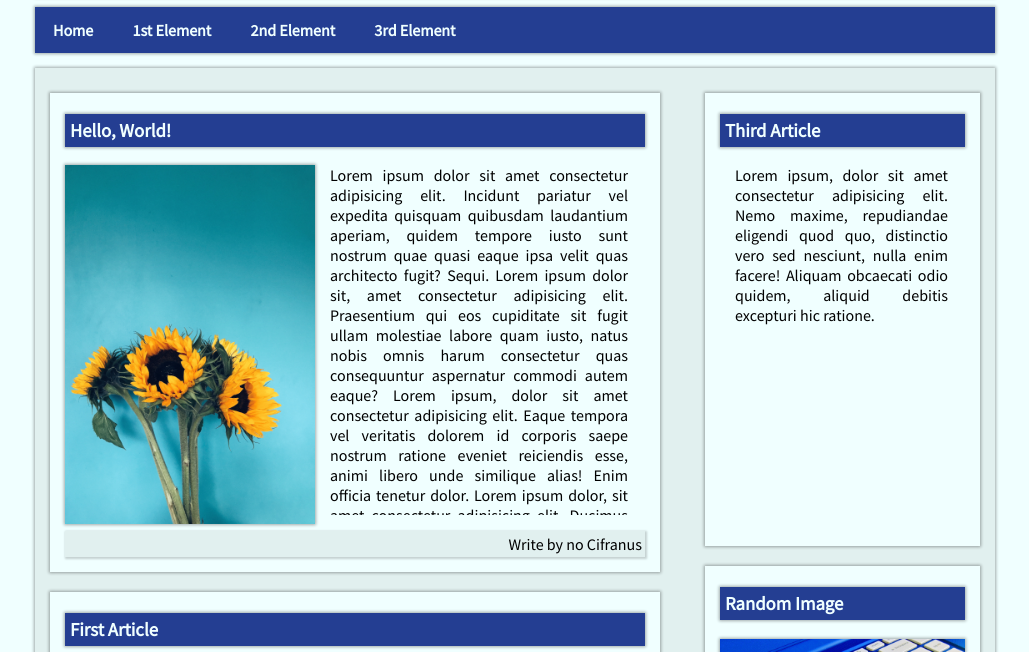
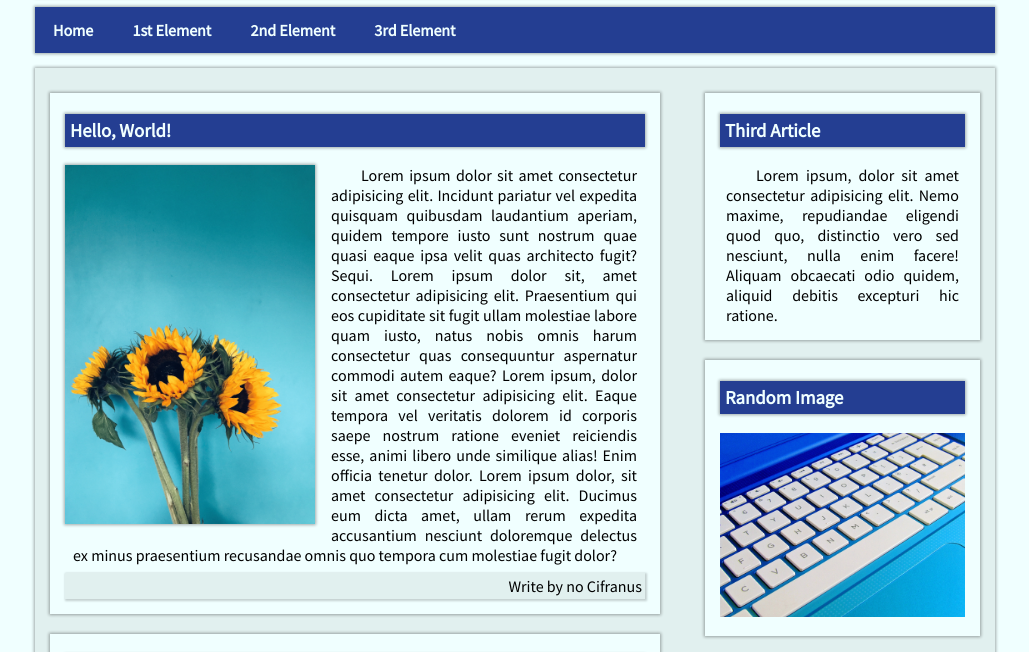
Before and after one commit to valerio-figueira/lapis-lazuli-page, a plain HTML site: page index.html in a window 1280 px wide. Shown: the part 69-721 px from the top of the page, without its empty margins (125-1154 px from the left). Drawn offline with nearby package versions, Linux system fonts and the light colour scheme.

Commit message:
updating files

```diff
--- a/index.html
+++ b/index.html
@@ -53,7 +53,7 @@
                 </article>
 
                 <article>
-                    <h1>Random Image</h1>
+                    <h1 id="random-img">Random Image</h1>
                     <img src="img/pexels-pixabay-265631.jpg" alt="blue keyboard">
                 </article>
 
--- a/style.css
+++ b/style.css
@@ -147,36 +147,31 @@ aside:hover{
 
 
 
-/*
-FLEX-BOX (TO INSERT IMAGES IN THE SAME ROW)
-*/
-article img{
+/*IMG POSITION ON ARTICLE*/
+.content img{
     float: left;
+    margin: 0px 16px 5px 0px;
     box-shadow: var(--universal-box-shadow);
 }
-article img:hover{
+.content img:hover{
     height: 100%;
     box-shadow: var(--thick-shadow);
     transition: 0.4s ease;
 }
-article p{
+.content p{
+    text-align: justify;
+    text-indent: 30px;
     margin-top: 0px;
-    padding-left: 15px;
-    padding-right: 17px;
-    height: 350px;
-    overflow-y: hidden;
-}
-article p:hover{
-    overflow-y: scroll;
-    transition: 0.4s;
+    margin: 0 8px;
 }
 img{
     width: 250px;
     height: 100%;
 }
-
-
-
+.sidebar p{
+    text-indent: 30px;
+    margin: 0 6px;
+}
 
 
 
```
